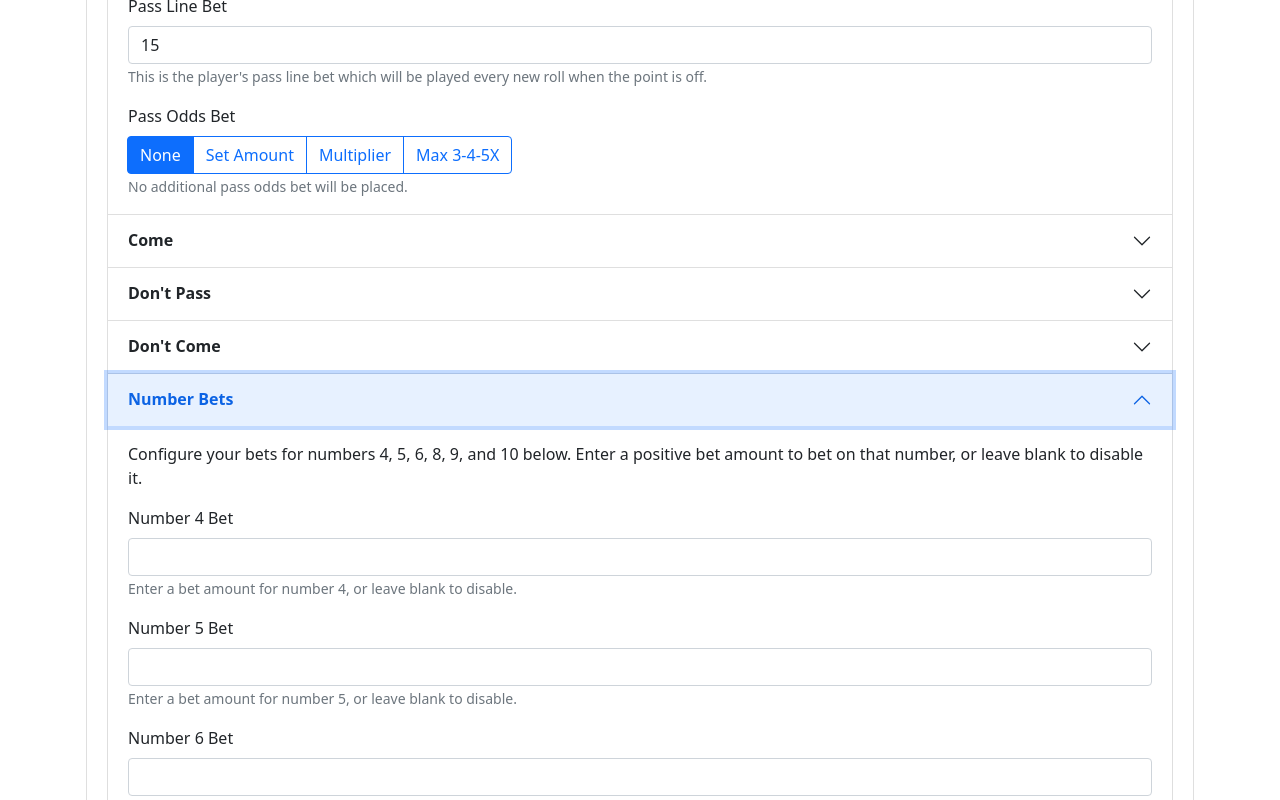
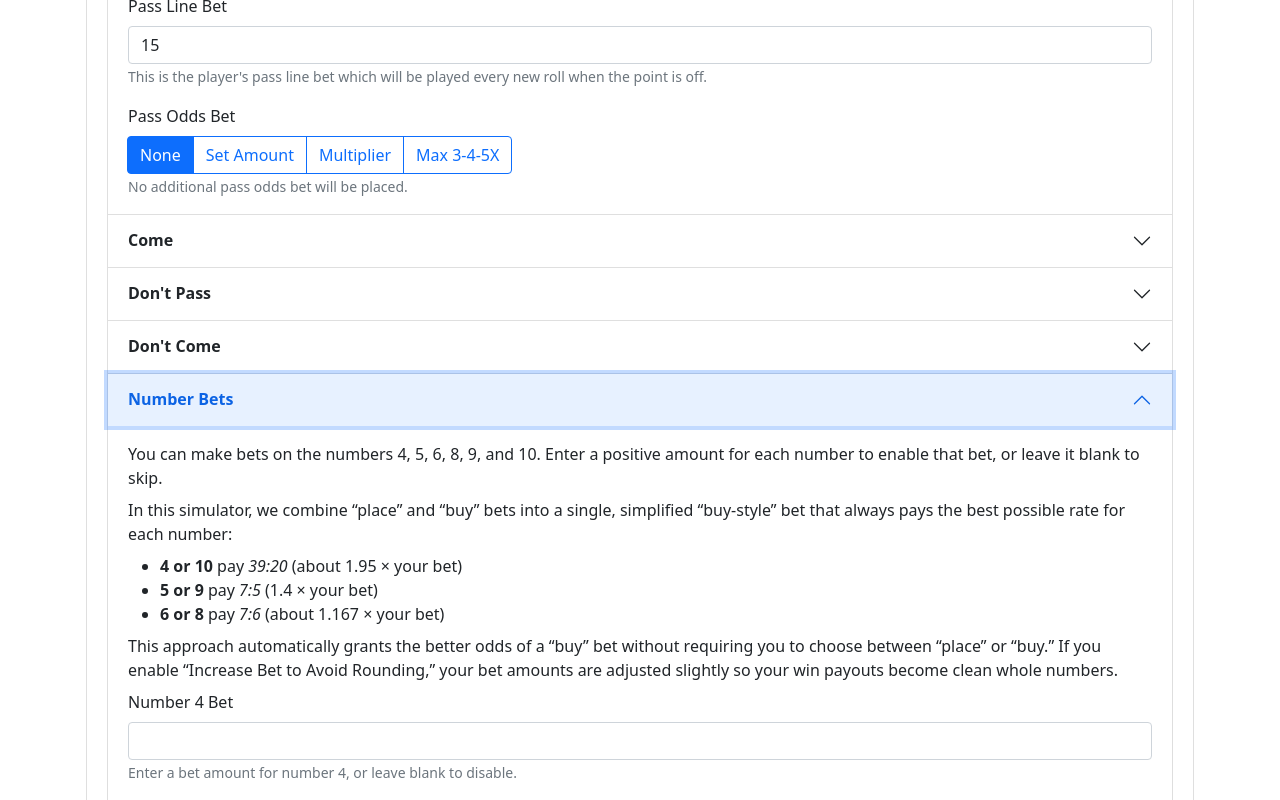
Before and after one commit to jakekarnes42/craps-simulator, a React (Create React App) app: page / in a window 1280 px wide. Both pictures are taken after a click on the button "Number Bets". Shown: the part 1043-1843 px from the top of the page. Built offline with nearby package versions, Linux system fonts and the light colour scheme.

Commit message:
Simplifying Place/Buy number bets to match Wizard of Odds simplification. Fixes #4

```diff
--- a/src/components/configuration/NumberBetsConfiguration.tsx
+++ b/src/components/configuration/NumberBetsConfiguration.tsx
@@ -55,9 +55,19 @@ export const NumberBetsConfiguration = ({
     <Accordion.Item eventKey={eventKey}>
       <Accordion.Header>Number Bets</Accordion.Header>
       <Accordion.Body>
-        <p>
-          Configure your bets for numbers 4, 5, 6, 8, 9, and 10 below.
-          Enter a positive bet amount to bet on that number, or leave blank to disable it.
+        <p className="mb-2">
+          You can make bets on the numbers 4, 5, 6, 8, 9, and 10. Enter a positive amount for each number to enable that bet, or leave it blank to skip.
+        </p>
+        <p className="mb-2">
+          In this simulator, we combine “place” and “buy” bets into a single, simplified “buy‐style” bet that always pays the best possible rate for each number:
+        </p>
+        <ul className="mb-2">
+          <li><strong>4 or 10</strong> pay <em>39:20</em> (about 1.95 × your bet)</li>
+          <li><strong>5 or 9</strong> pay <em>7:5</em> (1.4 × your bet)</li>
+          <li><strong>6 or 8</strong> pay <em>7:6</em> (about 1.167 × your bet)</li>
+        </ul>
+        <p className="mb-2">
+          This approach automatically grants the better odds of a “buy” bet without requiring you to choose between “place” or “buy.” If you enable “Increase Bet to Avoid Rounding,” your bet amounts are adjusted slightly so your win payouts become clean whole numbers.
         </p>
 
         <NumericInput
--- a/src/components/configuration/SimulationConfiguration.tsx
+++ b/src/components/configuration/SimulationConfiguration.tsx
@@ -21,7 +21,7 @@ const SimulationConfiguration = ({ eventKey, configuration, setConfiguration }:
                 <BooleanSwitchInput
                     id="avoidRoundingInput"
                     label="Increase Bet to Avoid Rounding"
-                    helpText={"This setting configures whether bets are increased to avoid rounding losses."}
+                    helpText={"This setting configures whether bets are increased to avoid rounding losses. If enabled, the bet amount is automatically adjusted to an integer multiple that results in a clean integer payoff (no rounding). For example, \"buying\" the 4/10 must be a multiple of $20 for a completely rounded payoff."}
                     value={configuration.avoidRounding}
                     onChange={(newValue: boolean) => {
                         setConfiguration(configuration.setAvoidRounding(newValue));
--- a/src/game/Session.ts
+++ b/src/game/Session.ts
@@ -873,11 +873,10 @@ function resolveLineAndComeBets(
 
 /**
  * Resolve any placed number bets (4,5,6,8,9,10).
- * Standard Vegas approach:
- *  - 4/10: buy bet once $20 or above; 2:1 payoff minus 5% vig on the bet, only if it wins
- *    if under $20, place bet pays 9:5
- *  - 5/9: place pays 7:5
- *  - 6/8: place pays 7:6
+ * Follows Wizard of Odds simplified approach:
+ *  - 4/10: buy/place pays 39:20
+ *  - 5/9: buy/place pays 7:5
+ *  - 6/8: buy/place pays 7:6
  * If roll=7 => all lose.
  */
 function resolveNumberBets(
@@ -1035,45 +1034,40 @@ function cloneBetCollection(bets: BetCollection): BetCollection {
 }
 
 /**
- * Calculates the payoff for a bet on 4,5,6,8,9,10 using standard Vegas approach:
- * - For 4 or 10:
- *   - If bet >= $20, treat it like a Buy bet => 2:1 minus 5% vig on the bet if you win
- *   - If bet < $20, treat it like a Place bet => 9:5
- * - For 5 or 9: place pays 7:5
- * - For 6 or 8: place pays 7:6
- *
- * The vig is collected only if the bet wins.
+ * Calculates the payoff for a bet on 4,5,6,8,9,10 using Wizard of Odds simplification of Place and Buy bets approach:
+ * - For 4 or 10: pays 39:20
+ * - For 5 or 9:  pays 7:5
+ * - For 6 or 8:  pays 7:6
  */
 function calculateNumberBetPayoff(
     bet: number,
     number: number,
     rounding: RoundingType
 ): number {
+    let ratio: number;
     switch (number) {
         case 4:
         case 10:
-            if (bet >= 20) {
-                //Buy bet -> 2:1 minus 5% vig on the bet
-                const rawWin = bet * 2;
-                // Usually at least $1 in vig, but it depends. We'll do a standard round approach
-                const vig = round(0.05 * bet, rounding);
-                return rawWin - vig;
-            } else {
-                //Place bet -> 9:5
-                return round((bet * 9) / 5, rounding);
-            }
+            // Wizard-of-Odds combined buy: 39:20 => 1.95
+            ratio = 1.95;
+            break;
         case 5:
         case 9:
-            //Place bet -> 7:5
-            return round((bet * 7) / 5, rounding);
+            // 7:5 => 1.4
+            ratio = 1.4;
+            break;
         case 6:
         case 8:
-            //Place bet -> 7:6
-            return round((bet * 7) / 6, rounding);
+            // 7:6 => approx 1.1667
+            ratio = 7 / 6;
+            break;
         default:
             return 0;
     }
+    const rawWin = bet * ratio;
+    return round(rawWin, rounding);
 }
+
 
 /**
  * Helper to compute pass line odds payout for a point (4=2:1,5=3:2,6=6:5, etc.)
--- a/src/util/Util.tsx
+++ b/src/util/Util.tsx
@@ -80,36 +80,28 @@ export function calculateNumberBetAvoidRounding(
     plannedBet: number,
     number: 4 | 5 | 6 | 8 | 9 | 10
 ): number {
-    // If the user’s “planned bet” is zero or negative, or no bet is intended, skip:
+    // If the user’s “planned bet” is zero or negative, skip.
     if (plannedBet <= 0) {
         return plannedBet;
     }
 
-    // For 4 & 10, if bet >= 20 treat as a "Buy" bet (2:1 minus 5% vig).
-    // We want 0.05 * bet to be an integer → bet must be multiple of 20 for no rounding.
-    // If bet < 20 treat as a "Place" bet paying 9:5, so bet must be multiple of 5 to avoid fractional payoff.
-    if (number === 4 || number === 10) {
-        if (plannedBet >= 20) {
-            // “Buy Bet” → must be multiple of 20 to ensure the vig is an integer
+    switch (number) {
+        case 4:
+        case 10:
+            // Always use ratio = 39/20 for 4/10 => to avoid fractional payoff,
+            // the bet must be a multiple of 20.
             return ceilToNearestMultiple(plannedBet, 20);
-        } else {
-            // “Place Bet” → 9/5 payoff → must be multiple of 5
+
+        case 5:
+        case 9:
+            // Pays 7:5 => bet must be multiple of 5
             return ceilToNearestMultiple(plannedBet, 5);
-        }
+
+        case 6:
+        case 8:
+            // Pays 7:6 => bet must be multiple of 6
+            return ceilToNearestMultiple(plannedBet, 6);
     }
-
-    // For 5 & 9: place pays 7:5 → to avoid fractional payoff, bet must be multiple of 5
-    if (number === 5 || number === 9) {
-        return ceilToNearestMultiple(plannedBet, 5);
-    }
-
-    // For 6 & 8: place pays 7:6 → to avoid fractional payoff, bet must be multiple of 6
-    if (number === 6 || number === 8) {
-        return ceilToNearestMultiple(plannedBet, 6);
-    }
-
-    // Fallback
-    return plannedBet;
 }
 
 function ceilToNearestMultiple(original: number, divisor: number) {
```
